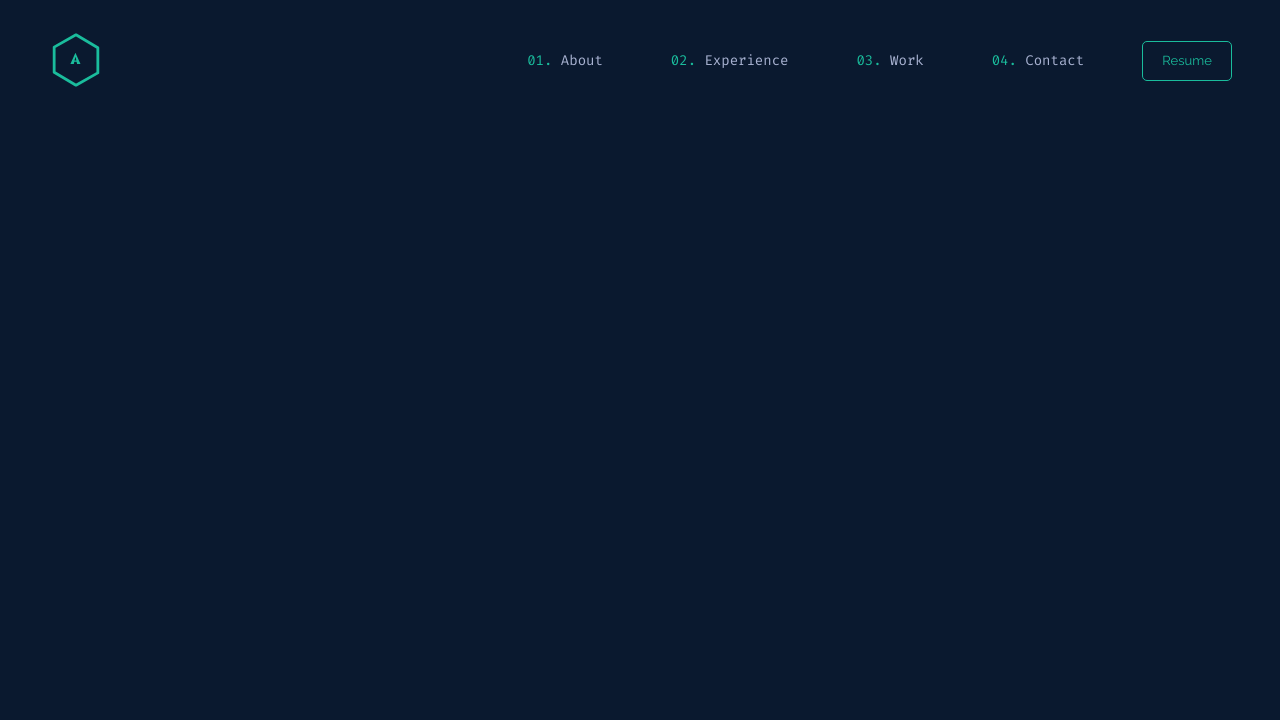
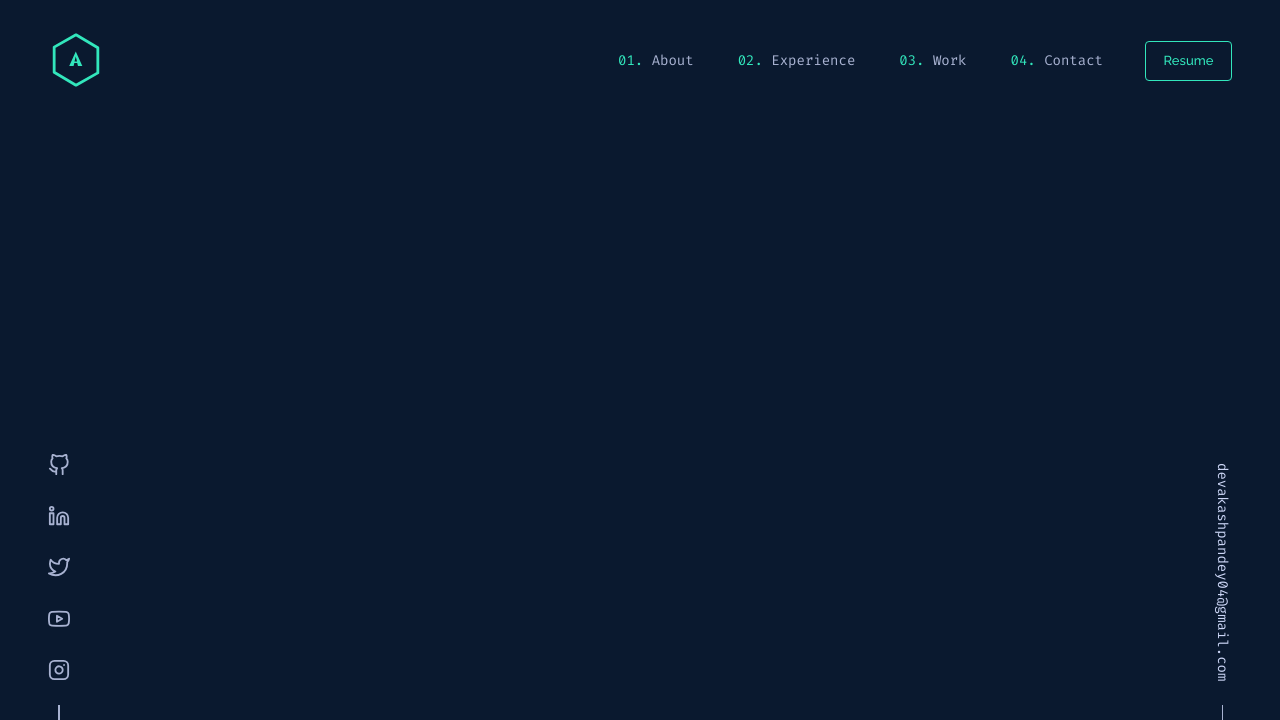
Before and after one commit to devakashpandey/NextJs-Portfolio, a Next.js app: page / in a window 1280 px wide. Shown: the top 720 px of the page. Built offline with nearby package versions, Linux system fonts and the light colour scheme.

Commit message:
side social icons

```diff
--- a/src/app/page.tsx
+++ b/src/app/page.tsx
@@ -1,4 +1,6 @@
 "use client";
+import Email from "@/components/Email";
+import { SocialIcons } from "@/components/SocialIcons";
 import "@/scss/index.scss";
 import { Raleway, Fira_Code } from "next/font/google";
 
@@ -17,6 +19,8 @@ export default function Home() {
           --fira-code: ${firacode.style.fontFamily};
         }
       `}</style>
+      <SocialIcons />
+      <Email />
     </>
   );
 }
--- /dev/null
+++ b/src/components/Email.tsx
@@ -0,0 +1,16 @@
+import Link from "next/link";
+import React from "react";
+
+const Email = () => {
+  return (
+    <>
+      <div className="email">
+        <Link href="mailto:devakashpandey04@gmail.com">
+          devakashpandey04@gmail.com
+        </Link>
+      </div>
+    </>
+  );
+};
+
+export default Email;
--- a/src/components/Navbar.tsx
+++ b/src/components/Navbar.tsx
@@ -35,7 +35,7 @@ const Navbar = () => {
             <div className="nav-button">
               <Button
                 text="Resume"
-                link="https://drive.google.com/file/d/1CMXzYqS5sM_R4_1daSEPaHstr9dejTNR/view"
+                link="https://drive.google.com/file/d/1ggwmu9a0-GCEZlTdHlnoHsxyWscb_vPd/view"
               />
             </div>
           </div>
--- /dev/null
+++ b/src/components/SocialIcons.tsx
@@ -0,0 +1,59 @@
+import Link from "next/link";
+import React from "react";
+import {
+  FiGithub,
+  FiInstagram,
+  FiLinkedin,
+  FiTwitter,
+  FiYoutube,
+} from "react-icons/fi";
+
+export const SocialIcons = () => {
+  const SocialLinks = [
+    {
+      name: "Github",
+      icon: <FiGithub />,
+      link: "https://github.com/devakashpandey",
+    },
+    {
+      name: "LinkedIn",
+      icon: <FiLinkedin />,
+      link: "https://www.linkedin.com/in/devakashpandey/",
+    },
+
+    {
+      name: "Twitter",
+      icon: <FiTwitter />,
+      link: "https://x.com/devakky04",
+    },
+    {
+      name: "YouTube",
+      icon: <FiYoutube />,
+      link: "https://www.youtube.com/@firstclasscode",
+    },
+    {
+      name: "Instagram",
+      icon: <FiInstagram />,
+      link: "https://www.instagram.com/firstclasscode/",
+    },
+  ];
+  return (
+    <>
+      <div className="social-icons">
+        <ul>
+          {SocialLinks.map(({ name, icon, link }) => (
+            <li key={name} title={name} className="social-icons-item">
+              <Link
+                href={link}
+                className="social-icons-icon-link"
+                target="_blank"
+              >
+                {icon}
+              </Link>
+            </li>
+          ))}
+        </ul>
+      </div>
+    </>
+  );
+};
--- a/src/components/logo.tsx
+++ b/src/components/logo.tsx
@@ -6,19 +6,22 @@ function Logo() {
     <svg id="logo" xmlns="http://www.w3.org/2000/svg" viewBox="0 0 100 100">
       <title>Logo</title>
       <g>
-        <g id="A" transform="translate(37.000000, 35.000000)">
-          <svg width="500" height="500">
+        <g id="A" transform="translate(34.000000, 32.000000) scale(1.3)">
+          <svg width="800px" height="800px">
             {" "}
             <path
-              fill="#1abc9c"
+              fill="#32e6bc"
               d="M12 2L3 22h6l1-4h4l1 4h6L12 2zM10.25 16l1.75-7l1.75 7h-3.5z"
-              width="500"
-              height="500"
+              width="800px"
+              height="800px"
             />
+            {/* <text x="50" y="50" font-family="Arial" font-size="40" fill="#000">
+              A
+            </text> */}
           </svg>
         </g>
         <path
-          stroke="#1abc9c"
+          stroke="#32e6bc"
           strokeWidth="5"
           strokeLinecap="round"
           strokeLinejoin="round"
--- a/src/scss/_variables.scss
+++ b/src/scss/_variables.scss
@@ -7,12 +7,7 @@
   --slate: #8892b0;
   --light-slate: #ccd6f6;
   --lightest-slate: #a8b2d1;
-  // --theme-color: #9d00ff;
-  --theme-color: #1abc9c;
-
-  // #8e44ad
-  // #1abc9c
-  // #0ab0d7
+  --theme-color: #32e6bc;
 
   --tsm: 13px;
   --tsm1: 14px;
@@ -23,6 +18,7 @@
   --txlarge: 25px;
   --tx2large: 32px;
   --tgiant: clamp(40px, 8vw, 80px);
+
   @media screen and (max-width: 480px) {
     --tx2large: 25px;
   }
--- a/src/scss/components/_button.scss
+++ b/src/scss/components/_button.scss
@@ -1,9 +1,11 @@
 .btn {
   color: var(--theme-color);
-  padding: 0.7rem 1.2rem;
+  padding: 0.7rem 1.1rem;
   border: 1px solid var(--theme-color);
-  border-radius: 5px;
+  border-radius: 4px;
   font-size: var(--tsm);
+  font-weight: 500;
+
   &:hover {
     background: var(--lightest-navy);
   }
--- /dev/null
+++ b/src/scss/components/_email.scss
@@ -0,0 +1,27 @@
+.email {
+  position: fixed;
+  bottom: 0;
+  right: 3rem;
+  display: flex;
+  flex-direction: column;
+  gap: 1.5rem;
+  & > a {
+    writing-mode: vertical-rl;
+    color: var(--light-slate);
+    font-family: var(--fira-code);
+    font-size: var(--tsm1);
+    transition: 0.3s ease-in-out;
+
+    &:hover {
+      color: var(--theme-color);
+    }
+  }
+  &::after {
+    content: "";
+    display: block;
+    height: 95px;
+    width: 1.5px;
+    background: var(--lightest-slate);
+    margin: 0 auto;
+  }
+}
--- a/src/scss/components/_index.scss
+++ b/src/scss/components/_index.scss
@@ -1,3 +1,5 @@
 @import "logo";
 @import "navbar";
 @import "button";
+@import "socialIcons";
+@import "email";
--- a/src/scss/components/_logo.scss
+++ b/src/scss/components/_logo.scss
@@ -2,4 +2,9 @@
   color: var(--theme-color);
   height: 100%;
   width: 100%;
+  transition: all 0.25s ease-in-out;
 }
+
+#logo:hover {
+  transform: scale(1.06);
+}
--- a/src/scss/components/_navbar.scss
+++ b/src/scss/components/_navbar.scss
@@ -32,10 +32,10 @@ nav {
     .nav-items {
       display: flex;
       align-items: center;
-      gap: 3rem;
+      gap: 2rem;
       .nav-item-ul {
         display: flex;
-        gap: 3rem;
+        gap: 1.5rem;
         color: var(--lightest-slate);
         counter-reset: nav-list;
         font-family: var(--fira-code);
@@ -54,6 +54,13 @@ nav {
           }
         }
       }
+
+      .nav-button {
+        transition: all 0.25s ease-in-out;
+        &:hover {
+          transform: translate(0.4rem);
+        }
+      }
     }
   }
 }
--- /dev/null
+++ b/src/scss/components/_socialIcons.scss
@@ -0,0 +1,35 @@
+.social-icons {
+  position: fixed;
+  bottom: 0;
+  left: 3rem;
+  & > ul {
+    display: flex;
+    flex-direction: column;
+    gap: 1.2rem;
+    & > li {
+      font-size: var(--tlarge2);
+      transition: 0.3s ease-in-out;
+      margin-top: 5px;
+      & > a {
+        color: var(--lightest-slate);
+        transition: 0.3s ease-in-out;
+        outline: 2px dashed transparent;
+
+        &:hover {
+          color: var(--theme-color);
+        }
+      }
+      &:hover {
+        transform: translateY(-5px);
+      }
+    }
+    &::after {
+      content: "";
+      display: block;
+      height: 95px;
+      width: 1.5px;
+      background: var(--lightest-slate);
+      margin: 0 auto;
+    }
+  }
+}
```
